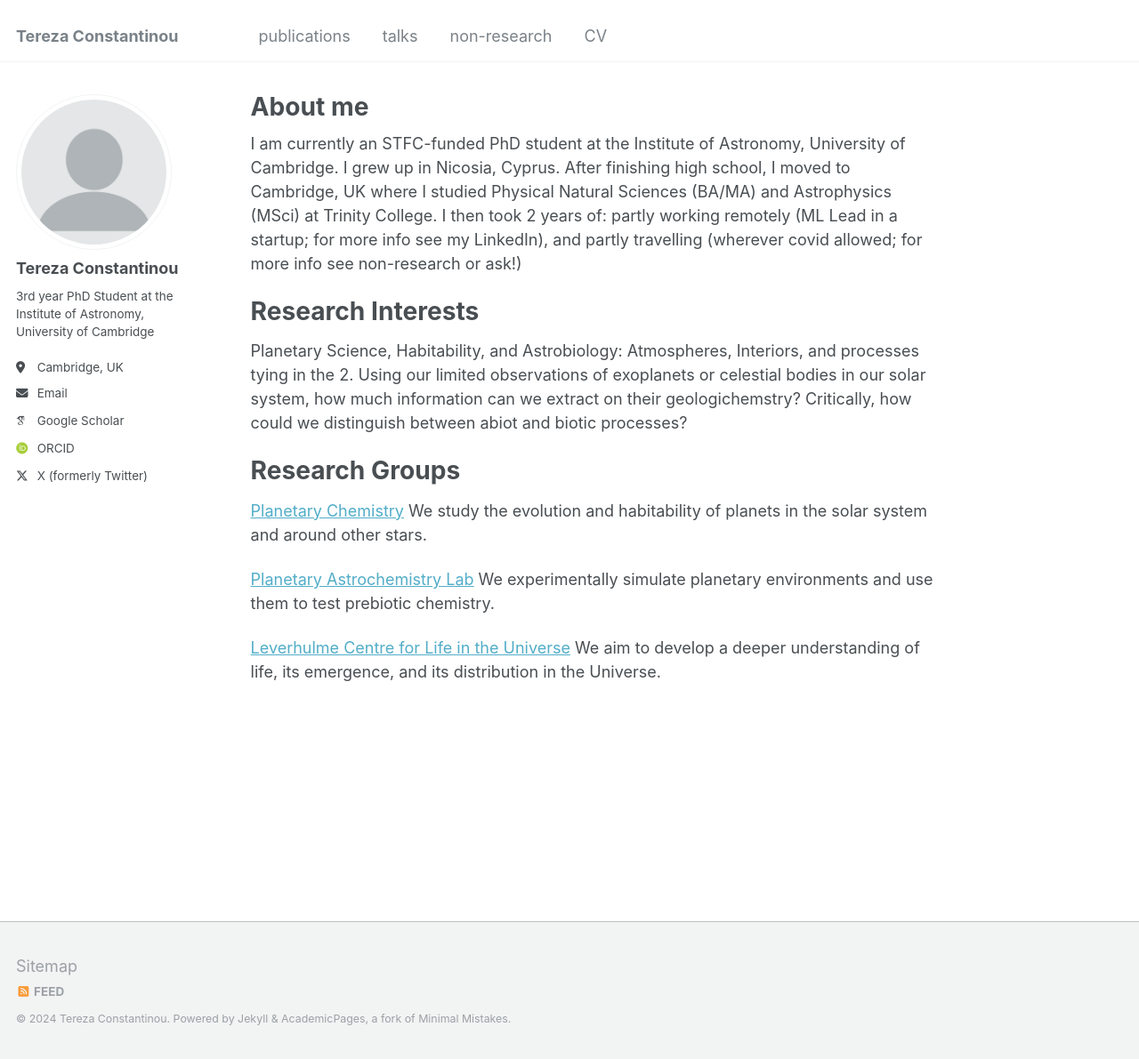
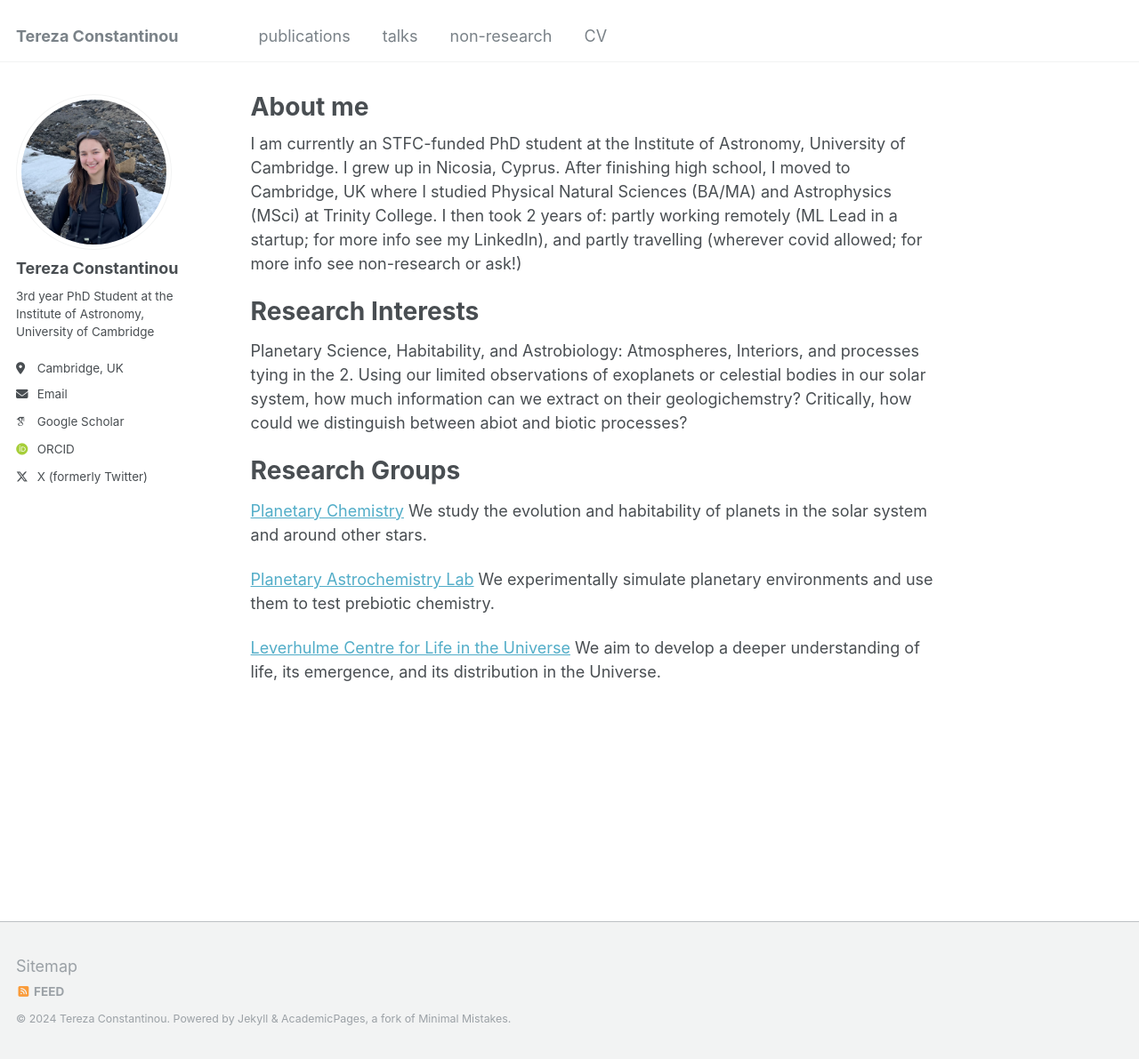
Before and after one commit to terezaconst/terezaconst.github.io, a Jekyll site: the page built from _pages/about.md, in a window 1280 px wide and 1191 px high. Shown: the whole window at 89% size. Built offline with Jekyll 4.4.1, drawn with Linux system fonts in a browser that asks for light colours; some web fonts are replaced.

Commit message:
Update _config.yml

```diff
--- a/_config.yml
+++ b/_config.yml
@@ -21,7 +21,7 @@ repository               : "terezaconst/terezaconst.github.io"
 #               Additional customization can be done by editing /_includes/author-profile.html
 author:
   # Biographic information
-  avatar           : "profile.png"
+  avatar           : "photo_for_ID.jpeg"
   name             : "Tereza Constantinou"
   pronouns         : # example: "she/her"
   bio              : "3rd year PhD Student at the Institute of Astronomy, University of Cambridge"
```
